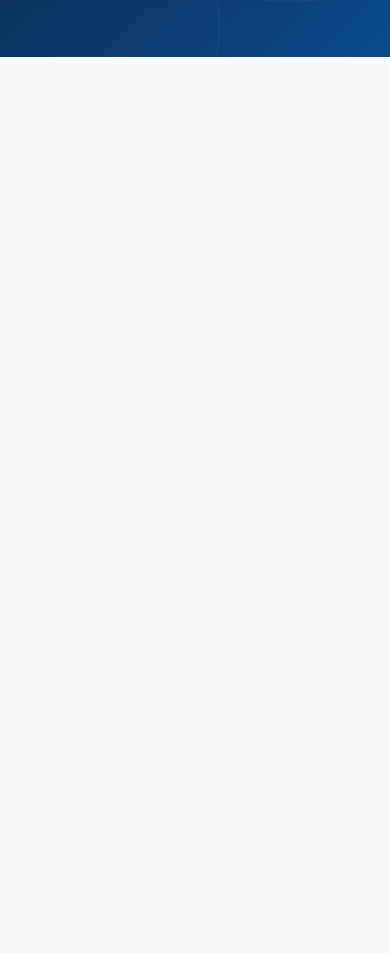
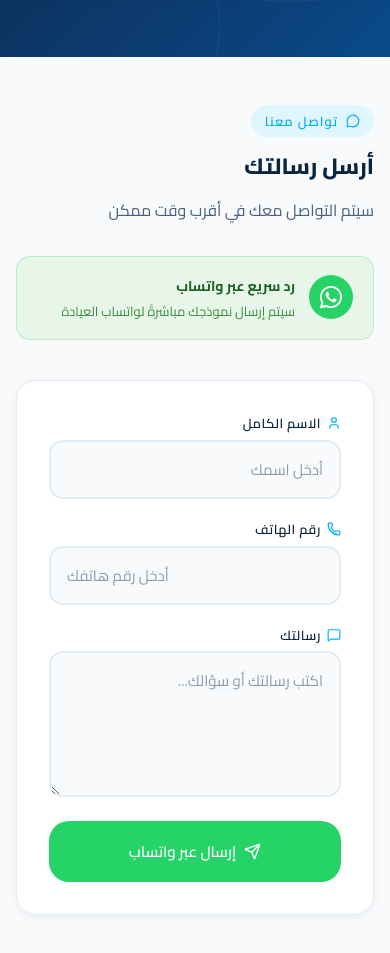
Before and after one commit to AkramGaber/orthopedicLandingPage, a React (Vite) app: page / in a window 390 px wide. Shown: the part 8206-9159 px from the top of the page. Before the commit the page ends 8263 px from the top, so only its background shows below. Built offline with nearby package versions, Linux system fonts and the light colour scheme; a web font is replaced by a local one.

Commit message:
feat: added Contacts component and handling sending form filled data  and messages directly through whatsapp

```diff
--- a/src/App.jsx
+++ b/src/App.jsx
@@ -9,6 +9,7 @@ import Testimonials from './components/Testimonials'
 import Blog from './components/Blog'
 import ClinicInfo from './components/ClinicInfo'
 import CtaBanner from './components/CtaBanner'
+import Contact from './components/Contact'
 
 function App() {
   const [lang, setLang] = useState("ar");
@@ -32,6 +33,7 @@ function App() {
         <Blog t={t} />
         <ClinicInfo t={t} />
         <CtaBanner t={t} />
+        <Contact t={t} />
       </main>
     </div>
   )
--- /dev/null
+++ b/src/components/Contact.css
@@ -0,0 +1,136 @@
+.contact {
+  background: var(--bg);
+}
+
+.contact__grid {
+  display: grid;
+  grid-template-columns: 1fr 1.3fr;
+  gap: 64px;
+  align-items: start;
+}
+
+.contact__subtitle {
+  font-size: 16px;
+  color: var(--text-secondary);
+  line-height: 1.7;
+  margin-bottom: 32px;
+}
+
+.contact__whatsapp-hint {
+  display: flex;
+  align-items: flex-start;
+  gap: 14px;
+  padding: 18px 20px;
+  background: #e8f5e9;
+  border-radius: var(--radius-md);
+  border: 1px solid rgba(37,211,102,0.25);
+}
+
+.contact__wa-icon {
+  width: 44px;
+  height: 44px;
+  border-radius: 50%;
+  background: #25D366;
+  display: flex;
+  align-items: center;
+  justify-content: center;
+  flex-shrink: 0;
+}
+
+.contact__wa-title {
+  font-size: 14px;
+  font-weight: 700;
+  color: #1b5e20;
+  margin-bottom: 4px;
+}
+
+.contact__wa-desc {
+  font-size: 13px;
+  color: #388e3c;
+  line-height: 1.5;
+}
+
+/* Form */
+.contact__form-wrapper {}
+
+.contact__form {
+  display: flex;
+  flex-direction: column;
+  gap: 20px;
+}
+
+.contact__field {
+  display: flex;
+  flex-direction: column;
+  gap: 6px;
+}
+
+.contact__label {
+  display: flex;
+  align-items: center;
+  gap: 6px;
+  font-size: 13px;
+  font-weight: 600;
+  color: var(--primary);
+  text-transform: uppercase;
+  letter-spacing: 0.04em;
+}
+
+.contact__label svg {
+  color: var(--accent);
+}
+
+.contact__input {
+  width: 100%;
+  padding: 13px 16px;
+  border: 2px solid var(--border);
+  border-radius: var(--radius-md);
+  font-size: 15px;
+  color: var(--text-primary);
+  background: var(--bg);
+  font-family: inherit;
+  transition: all 0.2s;
+  outline: none;
+}
+
+.contact__input:focus {
+  border-color: var(--accent);
+  background: white;
+  box-shadow: 0 0 0 4px rgba(0,174,239,0.10);
+}
+
+.contact__input::placeholder {
+  color: var(--text-muted);
+}
+
+.contact__textarea {
+  resize: vertical;
+  min-height: 110px;
+}
+
+.contact__field--error .contact__input {
+  border-color: #e53935;
+}
+
+.contact__field--error .contact__input:focus {
+  box-shadow: 0 0 0 4px rgba(229,57,53,0.10);
+}
+
+.contact__error {
+  font-size: 12px;
+  color: #e53935;
+  font-weight: 500;
+}
+
+.contact__submit {
+  width: 100%;
+  justify-content: center;
+  margin-top: 4px;
+}
+
+@media (max-width: 900px) {
+  .contact__grid {
+    grid-template-columns: 1fr;
+    gap: 40px;
+  }
+}
--- /dev/null
+++ b/src/components/Contact.jsx
@@ -0,0 +1,128 @@
+import { MessageCircle, User, Phone, MessageSquare, Send } from "lucide-react";
+import "./Contact.css";
+import { useState } from "react";
+
+export default function Contact({ t }) {
+    const c = t.contact;
+    const whatsapp = t.clinic.whatsapp;
+
+    const [form, setForm] = useState({name: "", phone: "", message: ""});
+    const [errors, setErrors] = useState({});
+
+    const validate = () => {
+        const e = {};
+        if(!form.name.trim()) e.name = t.lang === "ar" ? "الاسم مطلوب" : "Name is required";
+        if(!form.phone.trim()) e.phone = t.lang === "ar" ? "الهاتف مطلوب" : "Phone is required";
+        if(!form.message.trim()) e.message = t.lang === "ar" ? "الرسالة مطلوبة" : "Message is required";
+        return e;
+    };
+
+    const handleChange = (field, value) => {
+        setForm((f) => ({ ...f, [field]: value }));
+        if(errors[field]) setErrors((e) => { const n = { ...e }; delete n[field]; return n;});
+    };
+
+    const handleSubmit = () => {
+        const e = validate();
+        if(Object.keys(e).length > 0) { setErrors(e); return; };
+        const text = `${form.name}\n${form.phone}\n\n${form.message}`;
+        window.open(`https://wa.me/${whatsapp}?text=${encodeURIComponent(text)}`, "_blank");
+    };
+
+
+  return (
+    <section id="contact" className="section contact">
+      <div className="container">
+        <div className="contact__grid">
+          {/* Left info */}
+          <div className="contact__info">
+            <div className="section-label">
+              <MessageCircle size={14} />
+              {c.sectionLabel}
+            </div>
+            <h2 className="section-title">{c.title}</h2>
+            <p className="contact__subtitle">{c.subtitle}</p>
+
+            <div className="contact__whatsapp-hint">
+              <div className="contact__wa-icon">
+                <svg width="22" height="22" viewBox="0 0 24 24" fill="white">
+                  <path d="M17.472 14.382c-.297-.149-1.758-.867-2.03-.967-.273-.099-.471-.148-.67.15-.197.297-.767.966-.94 1.164-.173.199-.347.223-.644.075-.297-.15-1.255-.463-2.39-1.475-.883-.788-1.48-1.761-1.653-2.059-.173-.297-.018-.458.13-.606.134-.133.298-.347.446-.52.149-.174.198-.298.298-.497.099-.198.05-.371-.025-.52-.075-.149-.669-1.612-.916-2.207-.242-.579-.487-.5-.669-.51-.173-.008-.371-.01-.57-.01-.198 0-.52.074-.792.372-.272.297-1.04 1.016-1.04 2.479 0 1.462 1.065 2.875 1.213 3.074.149.198 2.096 3.2 5.077 4.487.709.306 1.262.489 1.694.625.712.227 1.36.195 1.871.118.571-.085 1.758-.719 2.006-1.413.248-.694.248-1.289.173-1.413-.074-.124-.272-.198-.57-.347z"/>
+                  <path d="M12 0C5.373 0 0 5.373 0 12c0 2.125.554 4.12 1.523 5.849L.057 23.852a.5.5 0 0 0 .614.612l6.088-1.442A11.94 11.94 0 0 0 12 24c6.627 0 12-5.373 12-12S18.627 0 12 0zm0 22c-1.885 0-3.64-.502-5.158-1.38l-.37-.215-3.862.916.954-3.797-.237-.386A9.944 9.944 0 0 1 2 12C2 6.477 6.477 2 12 2s10 4.477 10 10-4.477 10-10 10z"/>
+                </svg>
+              </div>
+              <div>
+                <p className="contact__wa-title">
+                  {t.lang === "ar" ? "رد سريع عبر واتساب" : "Quick reply via WhatsApp"}
+                </p>
+                <p className="contact__wa-desc">
+                  {t.lang === "ar"
+                    ? "سيتم إرسال نموذجك مباشرةً لواتساب العيادة"
+                    : "Your form will be sent directly to the clinic WhatsApp"}
+                </p>
+              </div>
+            </div>
+          </div>
+
+          {/* Form */}
+          <div className="contact__form-wrapper">
+            <div className="contact__form card">
+              {/* Name */}
+              <div className={`contact__field ${errors.name ? "contact__field--error" : ""}`}>
+                <label className="contact__label">
+                  <User size={14} />
+                  {c.name}
+                </label>
+                <input
+                  type="text"
+                  className="contact__input"
+                  placeholder={c.namePh}
+                  value={form.name}
+                  onChange={(e) => handleChange("name", e.target.value)}
+                />
+                {errors.name && <span className="contact__error">{errors.name}</span>}
+              </div>
+
+              {/* Phone */}
+              <div className={`contact__field ${errors.phone ? "contact__field--error" : ""}`}>
+                <label className="contact__label">
+                  <Phone size={14} />
+                  {c.phone}
+                </label>
+                <input
+                  type="tel"
+                  className="contact__input"
+                  placeholder={c.phonePh}
+                  value={form.phone}
+                  onChange={(e) => handleChange("phone", e.target.value)}
+                  dir="ltr"
+                />
+                {errors.phone && <span className="contact__error">{errors.phone}</span>}
+              </div>
+
+              {/* Message */}
+              <div className={`contact__field ${errors.message ? "contact__field--error" : ""}`}>
+                <label className="contact__label">
+                  <MessageSquare size={14} />
+                  {c.message}
+                </label>
+                <textarea
+                  className="contact__input contact__textarea"
+                  placeholder={c.messagePh}
+                  rows={4}
+                  value={form.message}
+                  onChange={(e) => handleChange("message", e.target.value)}
+                />
+                {errors.message && <span className="contact__error">{errors.message}</span>}
+              </div>
+
+              <button className="btn btn-whatsapp btn-lg contact__submit" onClick={handleSubmit}>
+                <Send size={17} />
+                {c.submit}
+              </button>
+            </div>
+          </div>
+        </div>
+      </div>
+    </section>
+  )
+}
```
